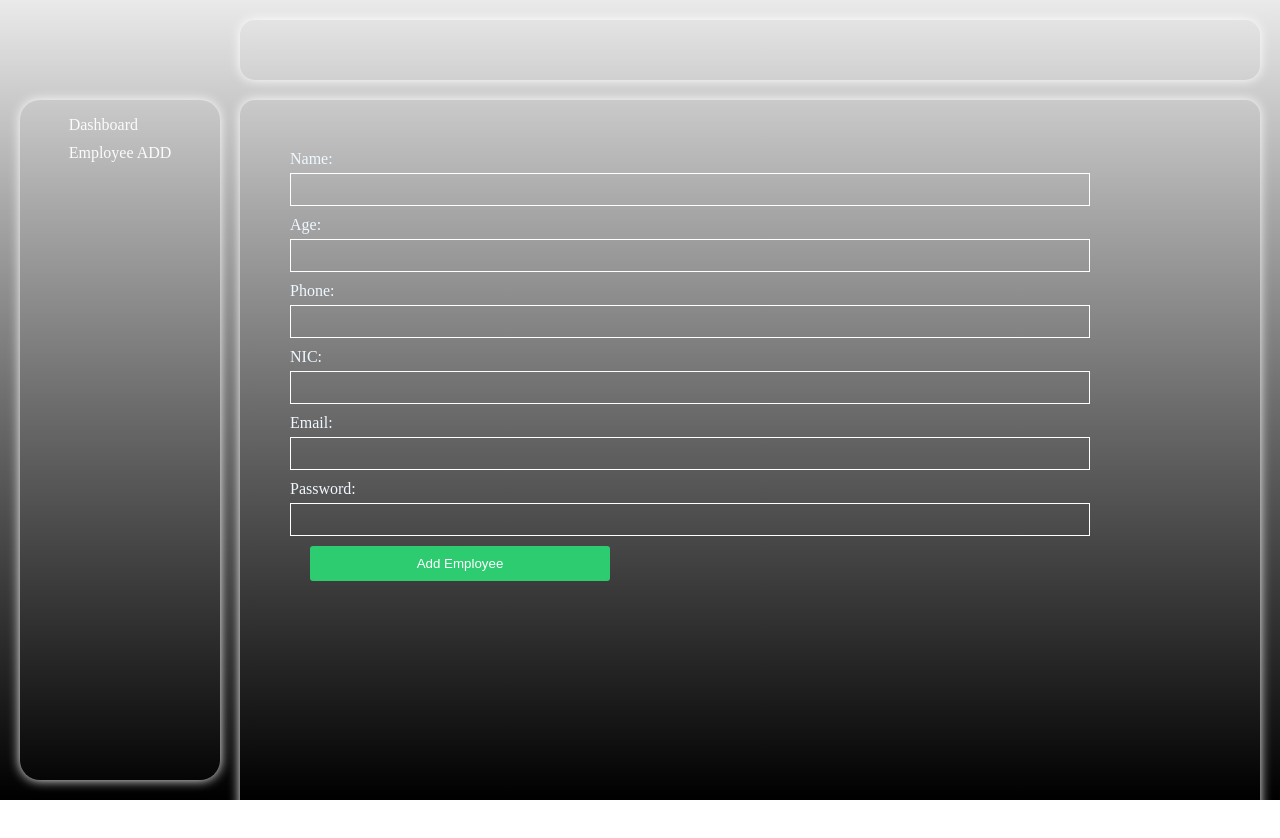
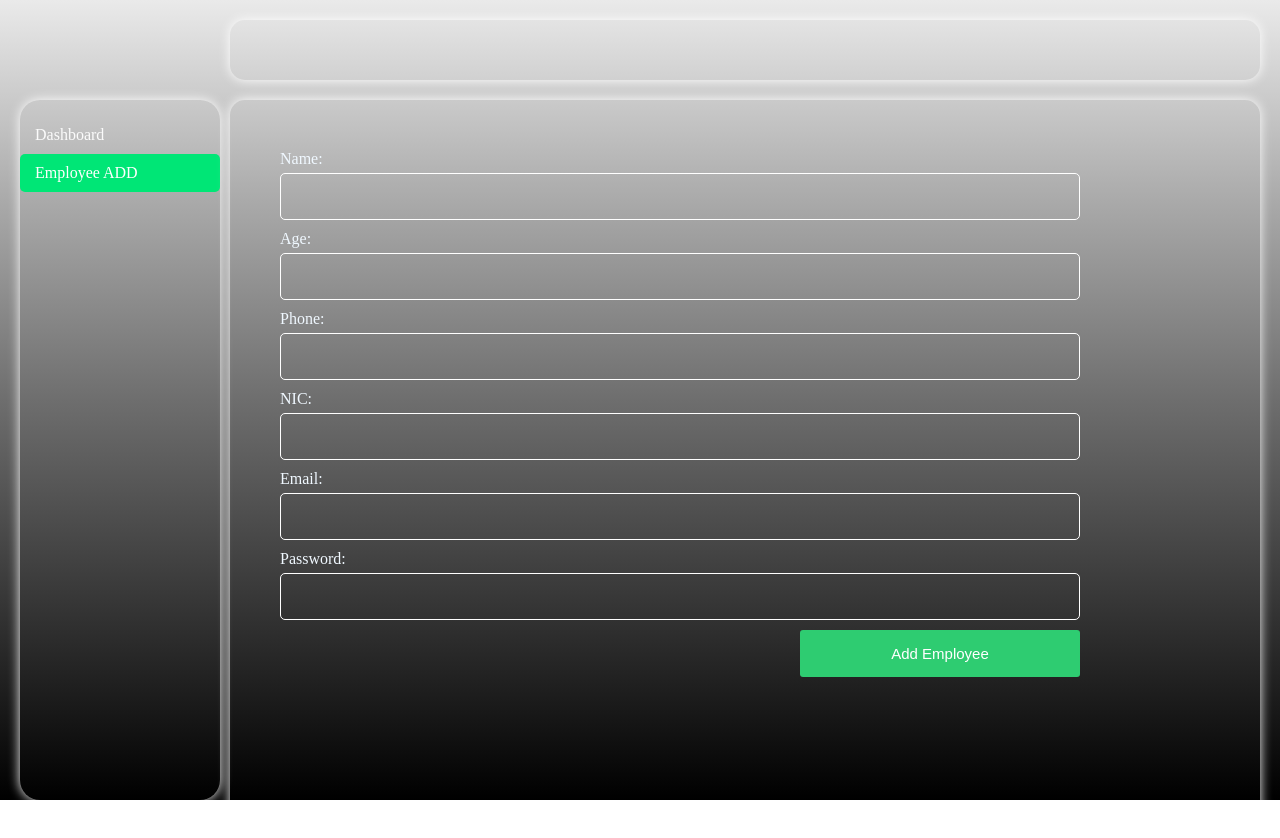
Before and after one commit to NamalTharindu97/SSD_Project, a React (Create React App) app in the folder frontend/: page /add in a window 1280 px wide. Shown: the top 838 px of the page. Built offline with nearby package versions, Linux system fonts and the light colour scheme; a web font is replaced by a local one.

Commit message:
crete styles

```diff
--- a/frontend/src/Components/Form/Form.css
+++ b/frontend/src/Components/Form/Form.css
@@ -21,24 +21,33 @@ form {
 label {
   margin-bottom: 5px;
   color: aliceblue;
+  font-size: 16px;
 }
 
 input {
   margin-bottom: 10px;
-	padding: 8px;
+  padding: 15px 8px;
   border: 1px solid white;
   background-color: transparent;
+  border-radius: 5px;
 }
 
 .submit_btn {
   background-color: #2ecc71;
-	width: 300px;
+  width: 35%;
+  display: flex-end;
   color: white;
-	padding: 10px;
+  padding: 15px 0px;
   border: none;
+  font-size: 15px;
   cursor: pointer;
 }
 
-button:hover {
+.submit_btn:hover {
   background-color: #27ae60;
 }
+
+.button-container {
+  display: flex;
+  justify-content: flex-end;
+}
--- a/frontend/src/Components/Form/Form.js
+++ b/frontend/src/Components/Form/Form.js
@@ -1,5 +1,5 @@
-import React from "react";
-import "./Form.css";
+import React from 'react';
+import './Form.css';
 
 const Form = () => {
   return (
@@ -24,9 +24,11 @@ const Form = () => {
           <label htmlFor="password">Password:</label>
           <input type="password" id="password" name="password" />
 
+          <div className="button-container">
             <button type="submit" className="submit_btn">
               Add Employee
             </button>
+          </div>
         </form>
       </div>
     </div>
--- a/frontend/src/Components/SidePanel/SidePanel.css
+++ b/frontend/src/Components/SidePanel/SidePanel.css
@@ -1,34 +1,38 @@
 .SidePanel-Container {
   display: flex;
-	justify-content: center;
+  justify-content: flex-start; /* Align sidebar to the start (left) */
+  flex: 1;
+  padding-left: 20px; /* Add some left padding for spacing */
+}
 
-	flex: 1;
-}
 .SideBar {
-	display: flex;
-	justify-content: center;
   width: 200px;
-	margin: 20px;
   margin-top: 100px;
   border-radius: 20px;
   background-color: transparent;
   box-shadow: 0px 0px 12px rgb(255, 255, 255);
 }
+
 ul {
   list-style-type: none;
   padding: 0;
-	text-decoration: none;
 }
 
 li {
-	margin-bottom: 10px;
+  padding: 10px 15px;
   cursor: pointer;
-	text-decoration: none;
   color: var(--white2);
 }
 
 li:hover {
   color: #00e676;
+}
+
+li.active {
+  color: white;
+  background: #00e676;
+  border-radius: 5px;
+  margin-bottom: 0px 20px;
 }
 
 a {
--- a/frontend/src/Components/SidePanel/SidePanel.js
+++ b/frontend/src/Components/SidePanel/SidePanel.js
@@ -1,18 +1,23 @@
-import React from "react";
-import "./SidePanel.css";
-import { Link } from "react-router-dom";
+import React from 'react';
+import './SidePanel.css';
+import { Link, useLocation } from 'react-router-dom';
 
 const SidePanel = () => {
+  const location = useLocation();
   return (
     <div className="SidePanel-Container">
       <div className="SideBar">
         <ul>
           <Link to="/">
-						<li>Dashboard</li>
+            <li className={location.pathname === '/' ? 'active' : ''}>
+              Dashboard
+            </li>
           </Link>
 
           <Link to="/add">
-						<li>Employee ADD</li>
+            <li className={location.pathname === '/add' ? 'active' : ''}>
+              Employee ADD
+            </li>
           </Link>
         </ul>
       </div>
```
Lines whose indentation alone changed are shown as unchanged.
